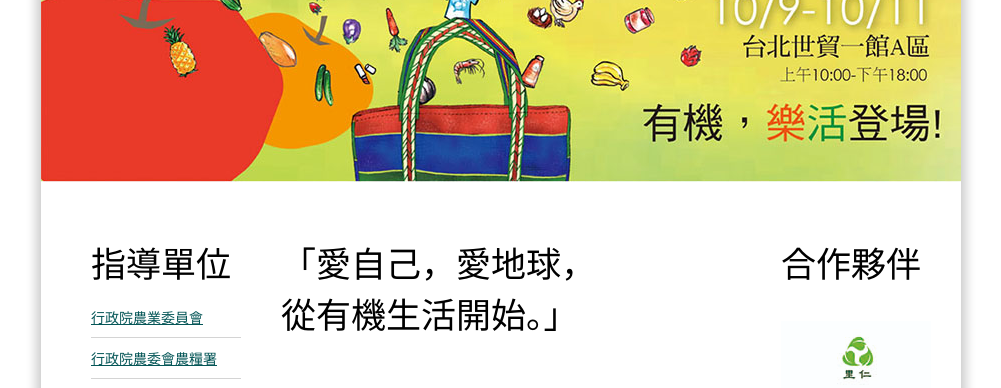
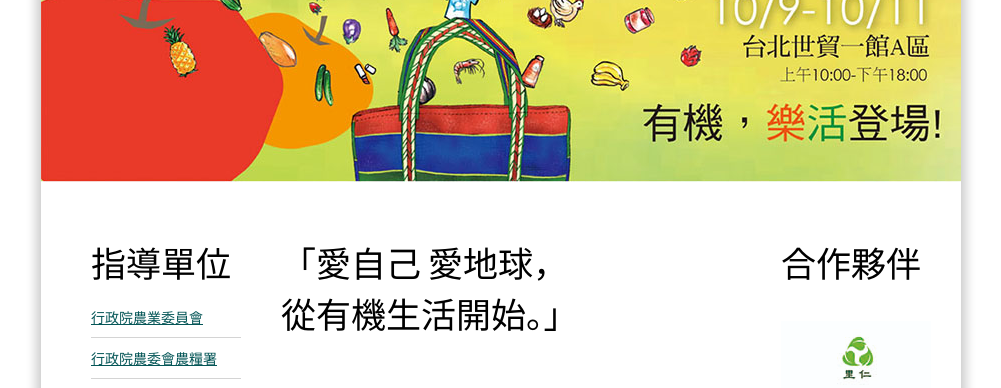
Before and after one commit to yanyiyi/2015-Organic, a plain HTML site: page news.html in a window 1280 px wide. Shown: the part 375-763 px from the top of the page, without its empty margins (139-1140 px from the left). Drawn offline with Linux system fonts and the light colour scheme.

Commit message:
gh-pages
gh-pages

```diff
--- a/news.html
+++ b/news.html
@@ -70,7 +70,7 @@ Released   : 20130505
 
 			</div>
 			<div id="column2">
-				<h2>「愛自己，愛地球，<br>從有機生活開始。」</h2>
+				<h2>「愛自己 愛地球，<br>從有機生活開始。」</h2>
 				<p><img src="images/pics02.jpg" width="430" height="200" alt="" /></p>
 				<p> <strong>2007年之後，有機誌首先喊出這樣的呼籲時，
 現在這句話已讓許多媒體引用，甚至大多數人郎朗上口時⋯
```
